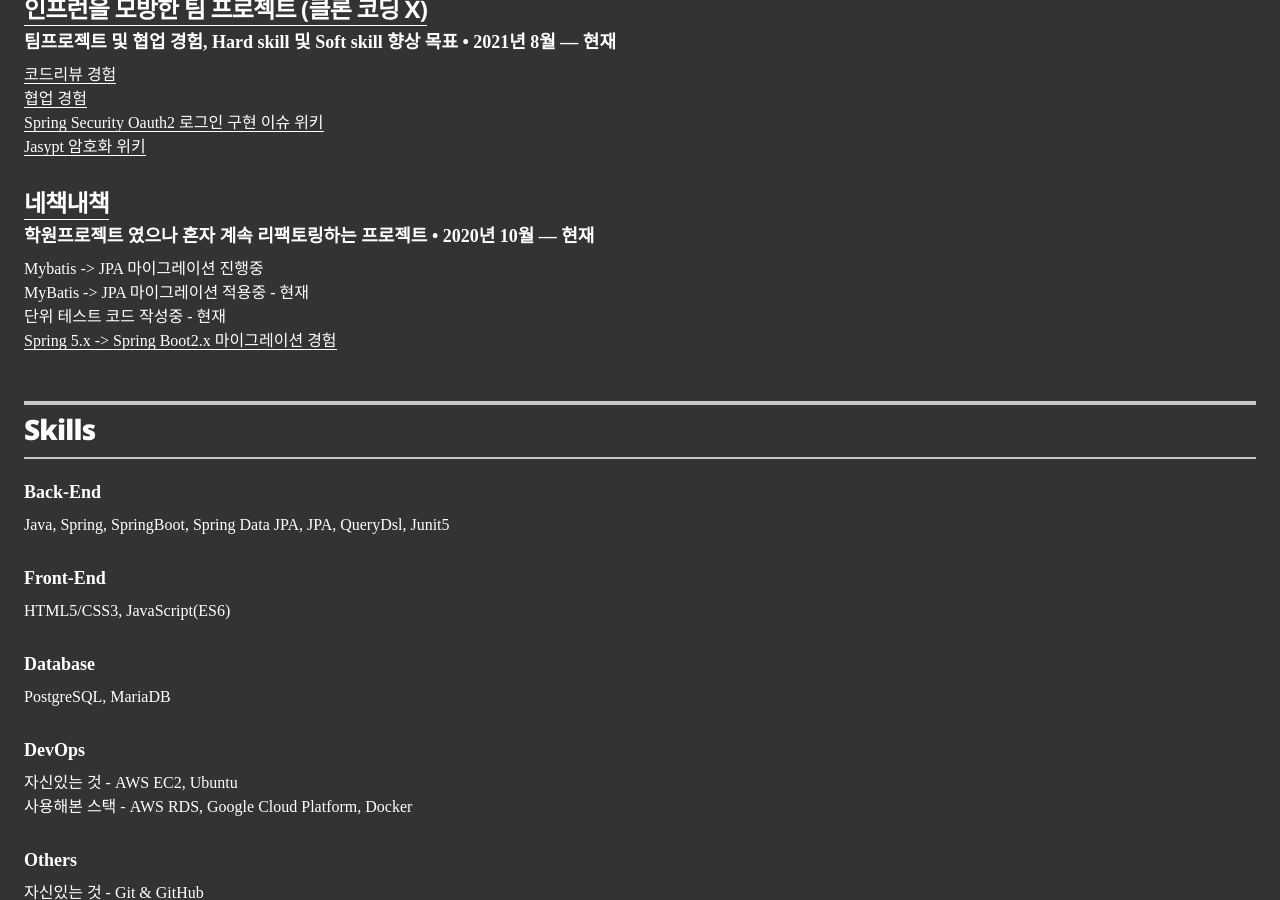
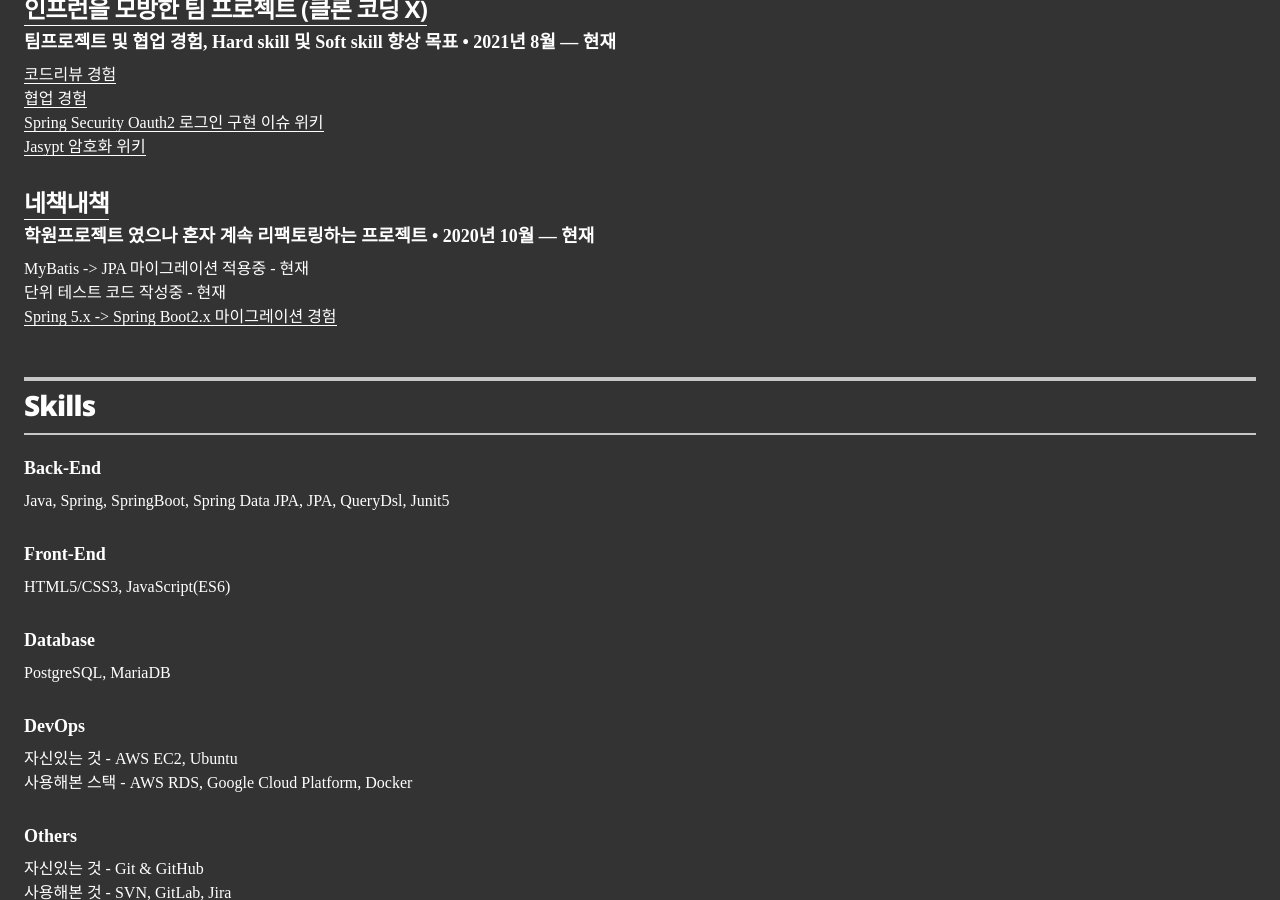
Before and after one commit to lsj8367/resume, a Jekyll site: the page built from index.html, in a window 1280 px wide and 900 px high, scrolled down 1541 px. Built offline with Jekyll 4.4.1, drawn with Linux system fonts in a browser that asks for light colours.

Commit message:
docs: 겹친 이력 제거

```diff
--- a/_data/projects.yml
+++ b/_data/projects.yml
@@ -14,7 +14,6 @@
   duration: 2020년 10월 &mdash; 현재
   url: "https://github.com/lsj8367/Project"
   description:
-    - Mybatis -> JPA 마이그레이션 진행중<br>
     - MyBatis -> JPA 마이그레이션 적용중 - 현재<br>
     - 단위 테스트 코드 작성중 - 현재<br>
     - <a href="https://github.com/lsj8367/Project/wiki">Spring 5.x -> Spring Boot2.x 마이그레이션 경험</a><br>
```
